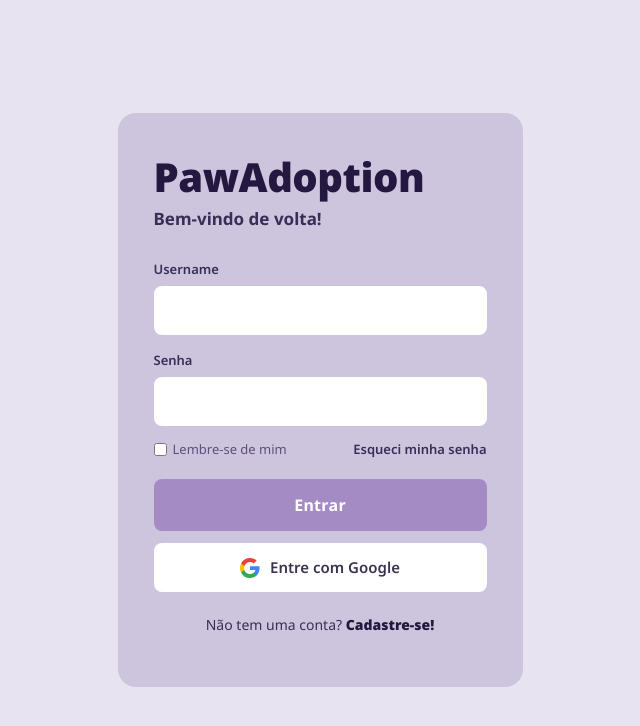
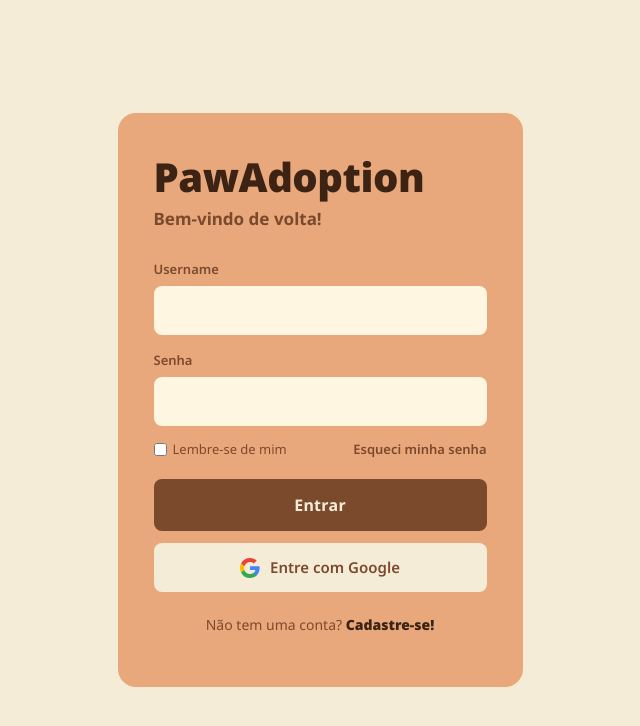
Before and after one commit to anacanestraro/pawAdoption, a React (Vite) app in the folder frontend/: page /login in a window 1280 px wide. Shown: the top 726 px of the page, without its empty margins (320-960 px from the left). Built offline with nearby package versions, Linux system fonts and the light colour scheme; a web font is replaced by a local one.

Commit message:
Related #29: Alterando a paleta de cores da tela de login

```diff
--- a/frontend/src/pages/Login.tsx
+++ b/frontend/src/pages/Login.tsx
@@ -28,7 +28,7 @@ export const Login = () => {
   return (
     <div style={{
       minHeight: '100vh',
-      background: '#e8e3f0',
+      background: '#F5ECD7',
       display: 'flex',
       alignItems: 'center',
       justifyContent: 'center',
@@ -45,21 +45,21 @@ export const Login = () => {
           padding: 13px 15px;
           border-radius: 8px;
           border: none;
-          background: #ffffff;
+          background: #fff6e2;
           font-size: 15px;
           font-family: 'Noto Sans', sans-serif;
-          color: #3d3350;
+          color: #7B4A2D;
           outline: none;
           transition: box-shadow 0.2s;
         }
         .login-input:focus {
-          box-shadow: 0 0 0 2.5px #9b7ec8;
+          box-shadow: 0 0 0 2.5px #7B4A2D;
         }
         .btn-entrar {
           width: 100%;
           padding: 14px;
-          background: #a48bc4;
-          color: #fff;
+          background: #7B4A2D;
+          color: #F5ECD7;
           border: none;
           border-radius: 8px;
           font-size: 16px;
@@ -69,13 +69,13 @@ export const Login = () => {
           transition: background 0.2s, transform 0.1s;
           letter-spacing: 0.3px;
         }
-        .btn-entrar:hover:not(:disabled) { background: #8f6fb5; transform: translateY(-1px); }
+        .btn-entrar:hover:not(:disabled) { background: #683e26; transform: translateY(-1px); }
         .btn-entrar:disabled { opacity: 0.7; cursor: not-allowed; }
         .btn-google {
           width: 100%;
           padding: 13px;
-          background: #fff;
-          color: #3d3350;
+          background: #F5ECD7;
+          color: #7B4A2D;
           border: none;
           border-radius: 8px;
           font-size: 15px;
@@ -88,20 +88,20 @@ export const Login = () => {
           gap: 10px;
           transition: background 0.2s, transform 0.1s;
         }
-        .btn-google:hover { background: #f5f0fc; transform: translateY(-1px); }
+        .btn-google:hover { background: #ddd2b6; transform: translateY(-1px); }
         .checkbox-label {
           display: flex;
           align-items: center;
           gap: 6px;
           font-size: 13px;
-          color: #5e4f7a;
+          color: #7B4A2D;
           cursor: pointer;
           user-select: none;
         }
         .checkbox-label input[type="checkbox"] {
           width: 13px;
           height: 13px;
-          accent-color: #9b7ec8;
+          accent-color: #7B4A2D;
           cursor: pointer;
         }
         @keyframes fadeIn {
@@ -125,7 +125,7 @@ export const Login = () => {
         {/* Card */}
         <div className="anim" style={{
           width: 405,
-          background: '#cdc5dd',
+          background: '#E8A87C',
           borderRadius: 18,
           padding: '40px 36px 36px',
           flexShrink: 0,
@@ -133,14 +133,14 @@ export const Login = () => {
           <h1 style={{
             fontSize: 40,
             fontWeight: 900,
-            color: '#241840',
+            color: '#3D2314',
             marginBottom: 5,
             letterSpacing: '-0.5px',
           }}>PawAdoption</h1>
           <p style={{
             fontSize: 17,
             fontWeight: 700,
-            color: '#3a2d58',
+            color: '#7B4A2D',
             marginBottom: 28,
           }}>Bem-vindo de volta!</p>
 
@@ -148,7 +148,7 @@ export const Login = () => {
             <div style={{ marginBottom: 16 }}>
               <label style={{
                 display: 'block', fontSize: 13, fontWeight: 600,
-                color: '#3a2d58', marginBottom: 7,
+                color: '#7B4A2D', marginBottom: 7,
               }}>Username</label>
               <input
                 className="login-input"
@@ -163,7 +163,7 @@ export const Login = () => {
             <div style={{ marginBottom: 14 }}>
               <label style={{
                 display: 'block', fontSize: 13, fontWeight: 600,
-                color: '#3a2d58', marginBottom: 7,
+                color: '#7B4A2D', marginBottom: 7,
               }}>Senha</label>
               <input
                 className="login-input"
@@ -185,7 +185,7 @@ export const Login = () => {
                 Lembre-se de mim
               </label>
               <Link to="/esqueci-senha" style={{
-                fontSize: 13, color: '#3a2d58',
+                fontSize: 13, color: '#7B4A2D',
                 textDecoration: 'none', fontWeight: 600,
               }}
                 onMouseOver={e => (e.currentTarget.style.textDecoration = 'underline')}
@@ -217,11 +217,11 @@ export const Login = () => {
 
           <p style={{
             textAlign: 'center', marginTop: 22,
-            fontSize: 14, color: '#3a2d58',
+            fontSize: 14, color: '#7B4A2D',
           }}>
             Não tem uma conta?{' '}
             <Link to="/cadastro" style={{
-              color: '#241840', fontWeight: 900, textDecoration: 'none',
+              color: '#3D2314', fontWeight: 900, textDecoration: 'none',
             }}
               onMouseOver={e => (e.currentTarget.style.textDecoration = 'underline')}
               onMouseOut={e => (e.currentTarget.style.textDecoration = 'none')}
```
